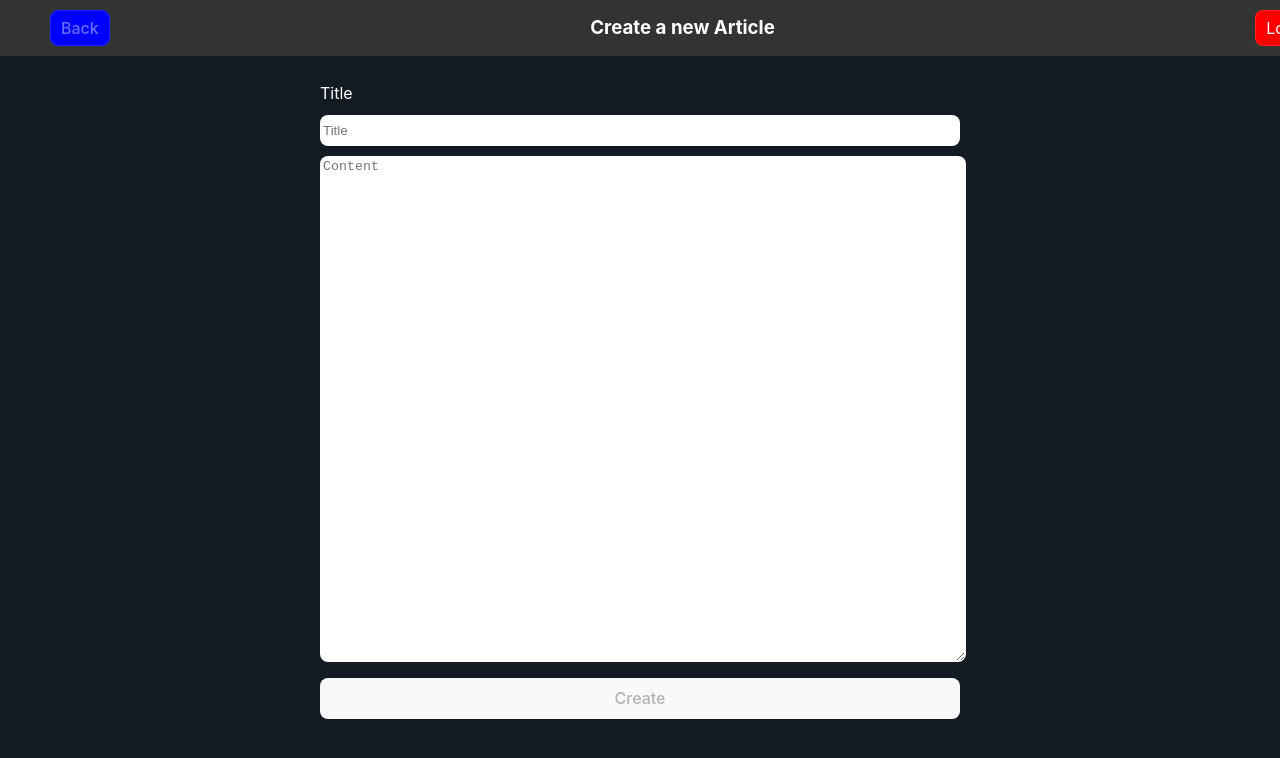
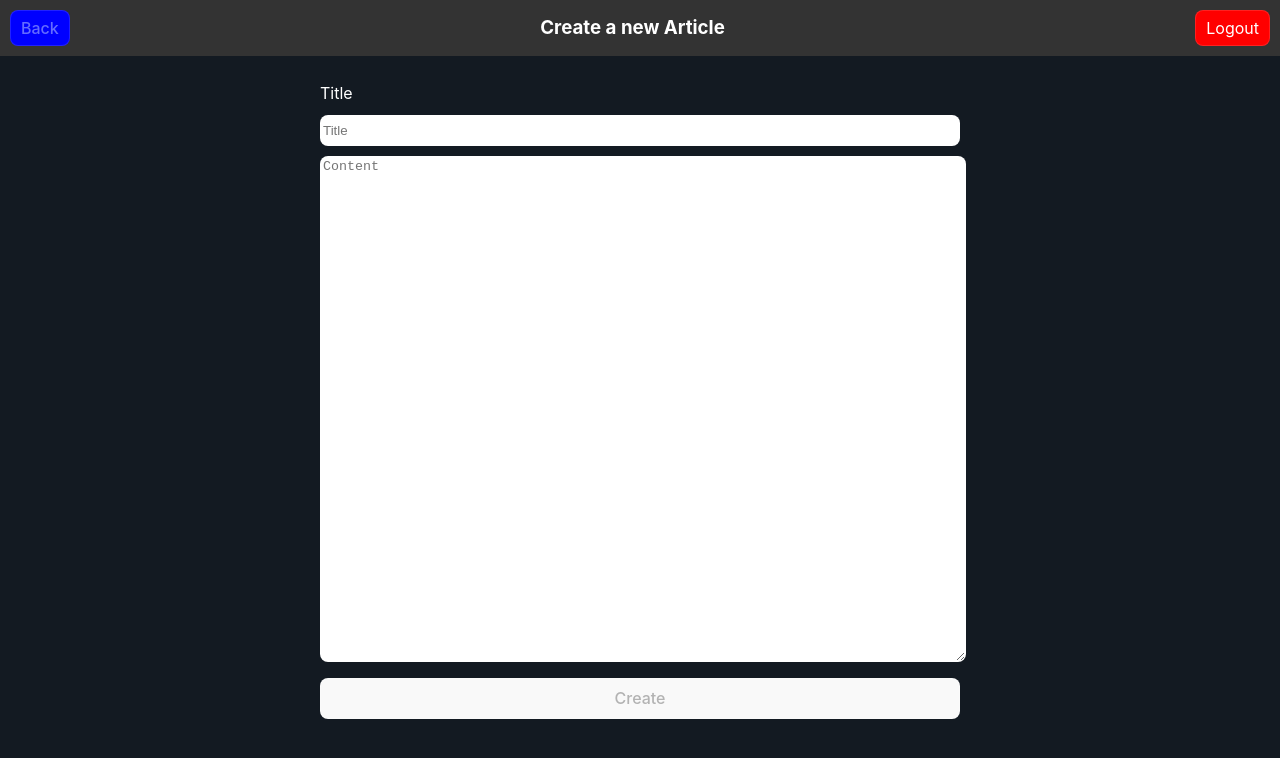
Before and after one commit to jonathangomz/articles, a React (Vite) app: page /article in a window 1280 px wide. Shown: the top 758 px of the page. Built offline with nearby package versions, Linux system fonts and the light colour scheme.

Commit message:
Fixes Navbar overflow

```diff
--- a/src/components/Navbar.tsx
+++ b/src/components/Navbar.tsx
@@ -12,9 +12,11 @@ export default function Navbar({title, buttonLink, buttonText}: {
 
   return (
     <NavbarContainer>
-      <LinkButton to={buttonLink}>{buttonText}</LinkButton>
-      <Title>{title}</Title>
-      <Button type='danger' onClick={auth.logout}>Logout</Button>
+      <NavbarLayout>
+        <LinkButton to={buttonLink}>{buttonText}</LinkButton>
+        <Title>{title}</Title>
+        <Button type='danger' onClick={auth.logout}>Logout</Button>
+      </NavbarLayout>
     </NavbarContainer>
   );
 };
@@ -26,12 +28,15 @@ const NavbarContainer = styled.div`
   width: 100%;
   background-color: #333;
   color: #fff;
-  padding: 10px 50px;
   z-index: 999;
+`;
+
+const NavbarLayout = styled.div`
   display: flex;
   align-items: center;
   justify-content: space-between;
   gap: 12px;
+  margin: 10px;
 `;
 
 const Title = styled.h3`
```
